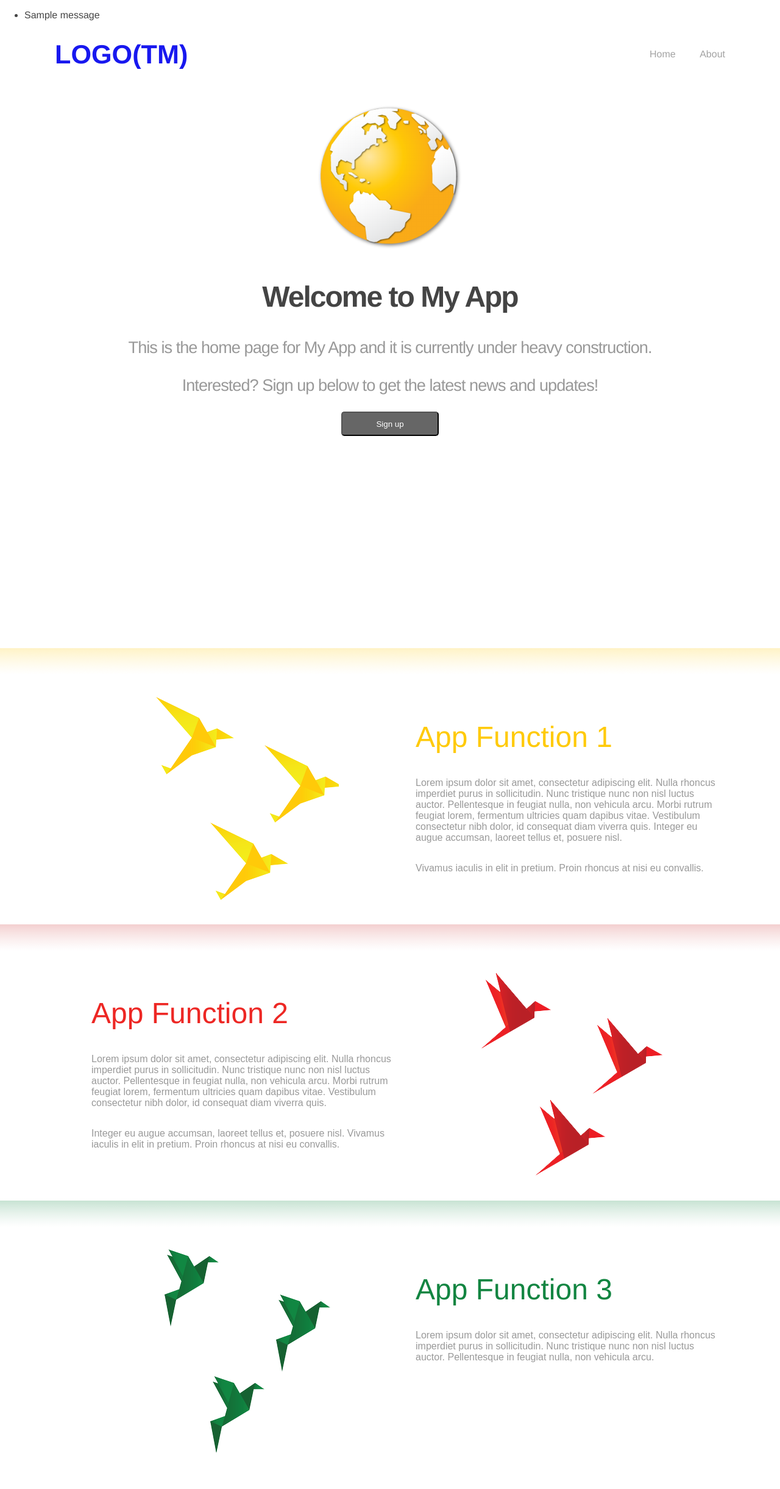
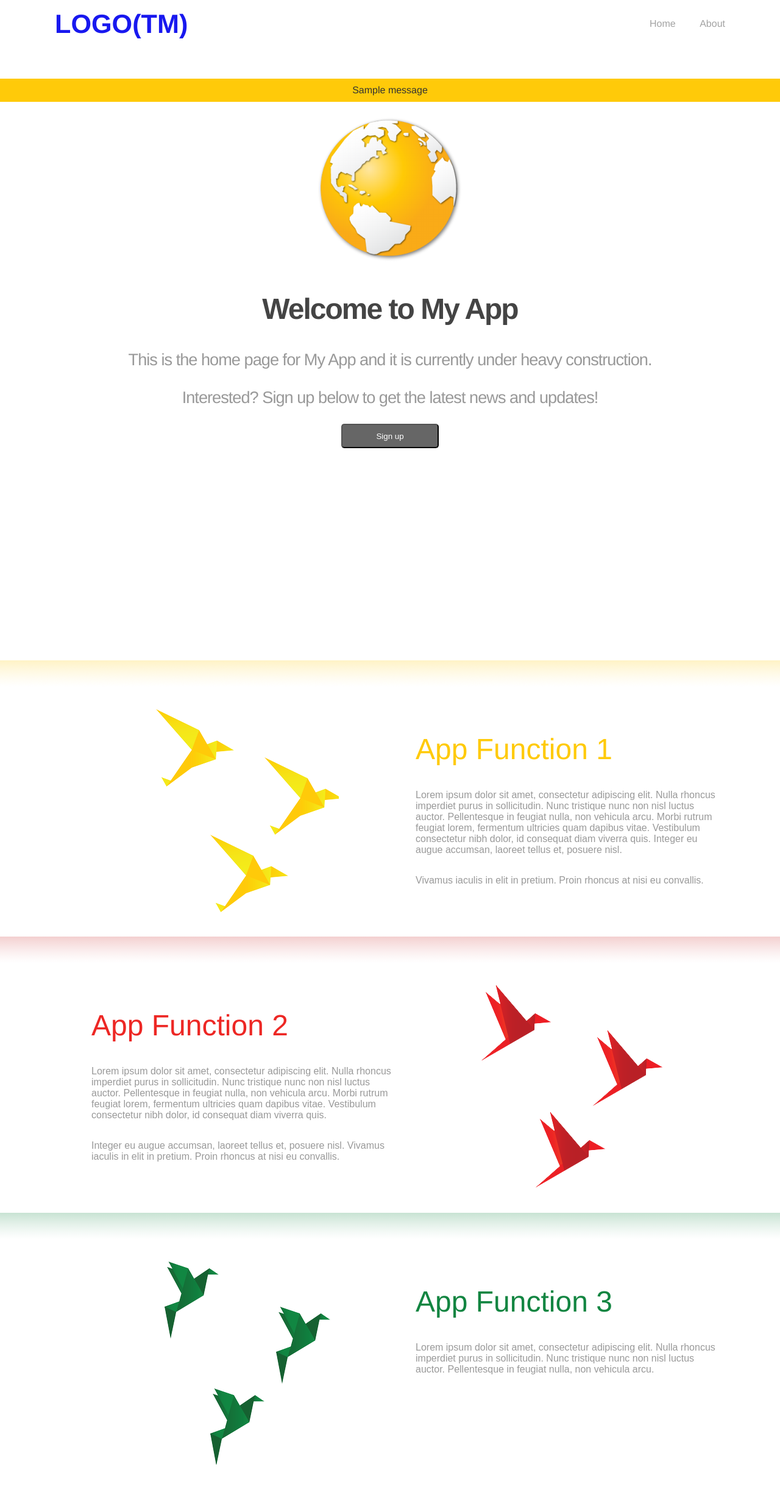
Before and after one commit to Nouzlin/Fake-Social-Media-App, a Flask app: page / in a window 1280 px wide. Shown: the whole page at 61% size. Before the commit the page ends 2382 px from the top, so only its background shows below. Run offline with Flask 2, Linux system fonts and the light colour scheme; one stand-in notice (Sample message) is shown.

Commit message:
Styled sign up button! Styled flash message!

```diff
--- a/app/routes.py
+++ b/app/routes.py
@@ -40,4 +40,4 @@ def close_connection(exception):
 
 if __name__ == "__main__":
     #database.init(app)
-    app.run(debug=True)
+    app.run(host="localhost", debug=True)
--- a/app/static/css/style.css
+++ b/app/static/css/style.css
@@ -153,21 +153,21 @@ header .container .row .nav {
   background:url('/static/images/divider_yellow.png') repeat-x;
 }
 
-#yellow-divider h1 {
+.yellow-color {
   color: #ffca09;
 }
 
 #green-divider {
   background:url('/static/images/divider_green.png') repeat-x;
 }
-#green-divider h1 {
+.green-color {
   color: #128541;
 }
 
 #red-divider {
  background:url('/static/images/divider_red.png') repeat-x;
 }
-#red-divider h1 {
+.red-color {
  color: #ed2724;
 }
 
@@ -240,9 +240,15 @@ header .container .row .nav {
   padding: 5px 0 5px 7px;
 }
 
+.signup-form dt {
+  text-align: center;
+  padding-left: 38px;
+}
+
 .signup-form select {
   margin-bottom: 7px;
-  width: 150px;
+  padding: 5px 0 5px 3px;
+  width: 160px;
 }
 
 input:focus {
@@ -252,3 +258,11 @@ input:focus {
 *:focus {
   outline: none;
 }
+
+.flashes {
+  padding: 10px 0px 10px 0px;
+  text-align: center;
+  color: #333;
+  background: #ffca09;
+  list-style: none;
+}
--- a/app/templates/home.html
+++ b/app/templates/home.html
@@ -19,7 +19,7 @@
            <img src="{{ url_for('static', filename='images/bird_yellow.png') }}">
         </div>
         <div class="right-column">
-          <h1>App Function 1</h1>
+          <h1 class="yellow-color">App Function 1</h1>
             <p>Lorem ipsum dolor sit amet, consectetur adipiscing elit.
                   Nulla rhoncus imperdiet purus in sollicitudin.
                   Nunc tristique nunc non nisl luctus auctor.
@@ -35,7 +35,7 @@
     <div class="gradient" id="red-divider">
       <section class="mid-container">
         <div class="left-column">
-           <h1>App Function 2</h1>
+           <h1 class="red-color">App Function 2</h1>
              <p>Lorem ipsum dolor sit amet, consectetur adipiscing elit.
                   Nulla rhoncus imperdiet purus in sollicitudin.
                   Nunc tristique nunc non nisl luctus auctor.
@@ -57,7 +57,7 @@
            <img src="{{ url_for('static', filename='images/bird_green.png') }}">
         </div>
         <div class="right-column">
-          <h1>App Function 3</h1>
+          <h1 class="green-color">App Function 3</h1>
             <p>Lorem ipsum dolor sit amet, consectetur adipiscing elit.
                   Nulla rhoncus imperdiet purus in sollicitudin.
                   Nunc tristique nunc non nisl luctus auctor.
--- a/app/templates/layout.html
+++ b/app/templates/layout.html
@@ -2,15 +2,6 @@
 <html>
   <head>
 	<title>My App</title>
-      {% with messages = get_flashed_messages() %}
-        {% if messages %}
-          <ul class=flashes>
-            {% for message in messages %}
-              <li>{{ message }}</li>
-            {% endfor %}
-              </ul>
-        {% endif %}
-      {% endwith %}
 	<link rel="stylesheet" href="{{ url_for('static', filename='css/style.css') }}">
   </head>
   <body>
@@ -33,8 +24,19 @@
 	  </header>
 
       <div class="main-container">
+          {% with messages = get_flashed_messages() %}
+              {% if messages %}
+                <ul class=flashes>
+                {% for message in messages %}
+                  <li>{{ message }}</li>
+                {% endfor %}
+                </ul>
+              {% endif %}
+            {% endwith %}
         <div class="container">
           <div class="row">
+
+
             {% block main_content %}
             {% endblock %}
           </div>
--- a/app/templates/signup.html
+++ b/app/templates/signup.html
@@ -16,13 +16,14 @@
       <dd><input required="" name="email" type="email" placeholder="Email"></dd>
       <dd><input required="" name="country" type="text" placeholder="Country"></dd>
       <dd><input required="" name="city" type="text" placeholder="City"></dd>
+      <dt>How did you get here?</dt>
       <dd><select name="reference">
-        <option value="friend">From a friend</option>
+        <option value="friend">Friend told me</option>
         <option value="g_plus">Google+</option>
         <option value="search_engine">Searched for it</option>
         <option value="facebook">Facebook</option>
         <option value="twitter">Twitter</option>
-        <!-- option value="test">Other</option -->
+        <option value="test">Other</option>
       </select></dd>
       <dd><button class="button" type="submit">Sign up</button></dd>
     </dl>
```
